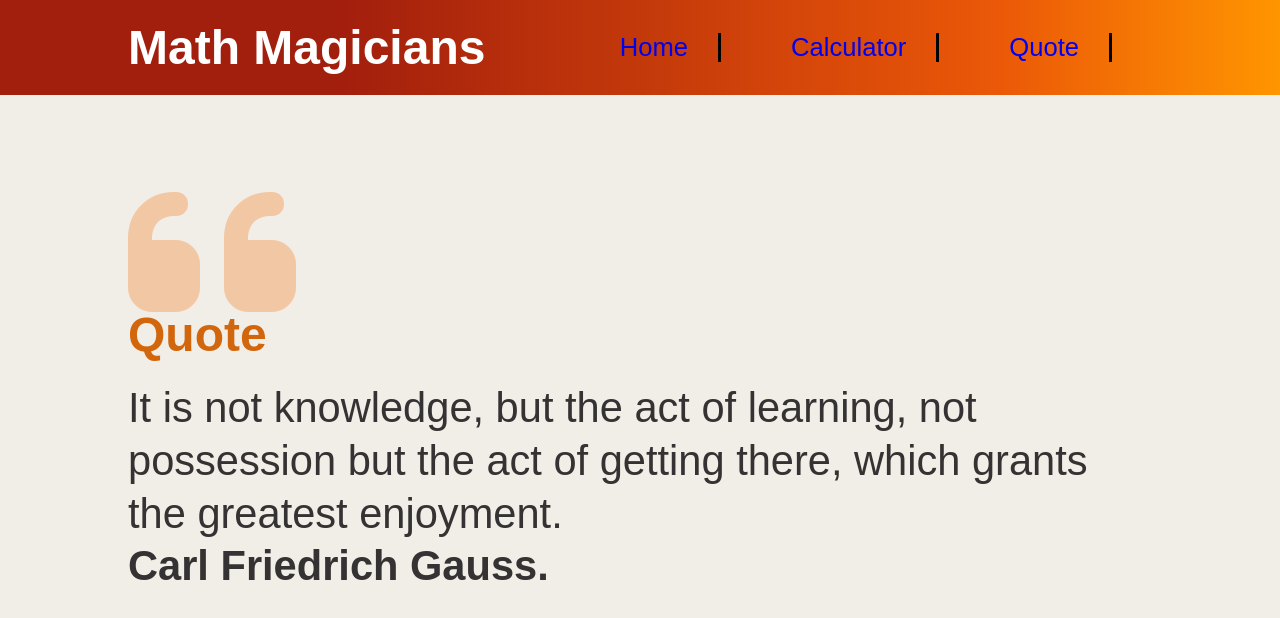
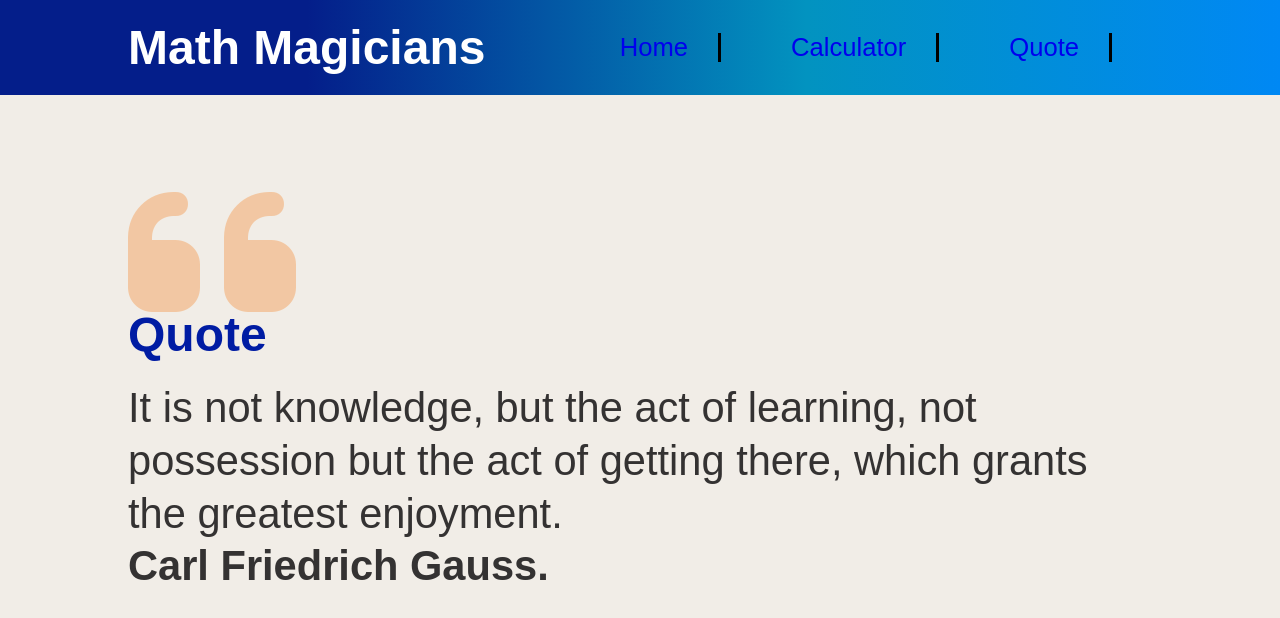
Before and after one commit to felixDev22/math-app1, a React (Create React App) app: page /quote in a window 1280 px wide. Shown: the top 618 px of the page. Built offline with nearby package versions, Linux system fonts and the light colour scheme.

Commit message:
Change nav and h2 color

```diff
--- a/src/components/Home.module.css
+++ b/src/components/Home.module.css
@@ -5,6 +5,7 @@
   --grey-color: #e0e0e0;
   --orange-color: #f5913e;
   --orange-hover: #d2660d;
+  --blue-color: #001ca3;
 }
 
 .home_section {
--- a/src/components/Navbar.module.css
+++ b/src/components/Navbar.module.css
@@ -11,7 +11,7 @@
   display: flex;
   align-items: center;
   justify-content: space-between;
-  background: linear-gradient(90deg, rgba(162,30,13,1) 26%, rgba(235,88,8,1) 78%, rgba(255,149,0,1) 100%);
+  background: linear-gradient(90deg, rgba(4,30,138,1) 24%, rgb(2, 147, 192) 63%, rgba(0,136,244,1) 100%);
   width: 100%;
   height: 15%;
   padding: 20px 10%;
@@ -33,3 +33,8 @@
   color: #fff;
   cursor: pointer;
 }
+
+.navlinks {
+  color: #fff;
+  text-decoration: none;
+}
--- a/src/components/Quote.module.css
+++ b/src/components/Quote.module.css
@@ -2,6 +2,7 @@
 :root {
   --orange-color: #f5913e;
   --orange-hover: #d2660d;
+  --blue-color: #001ca3;
 }
 
 .quote_section {
@@ -17,7 +18,7 @@ h2 {
   font-size: 3rem;
   position: relative;
   z-index: 3;
-  color: var(--orange-hover);
+  color: var(--blue-color);
 }
 
 span {
```
